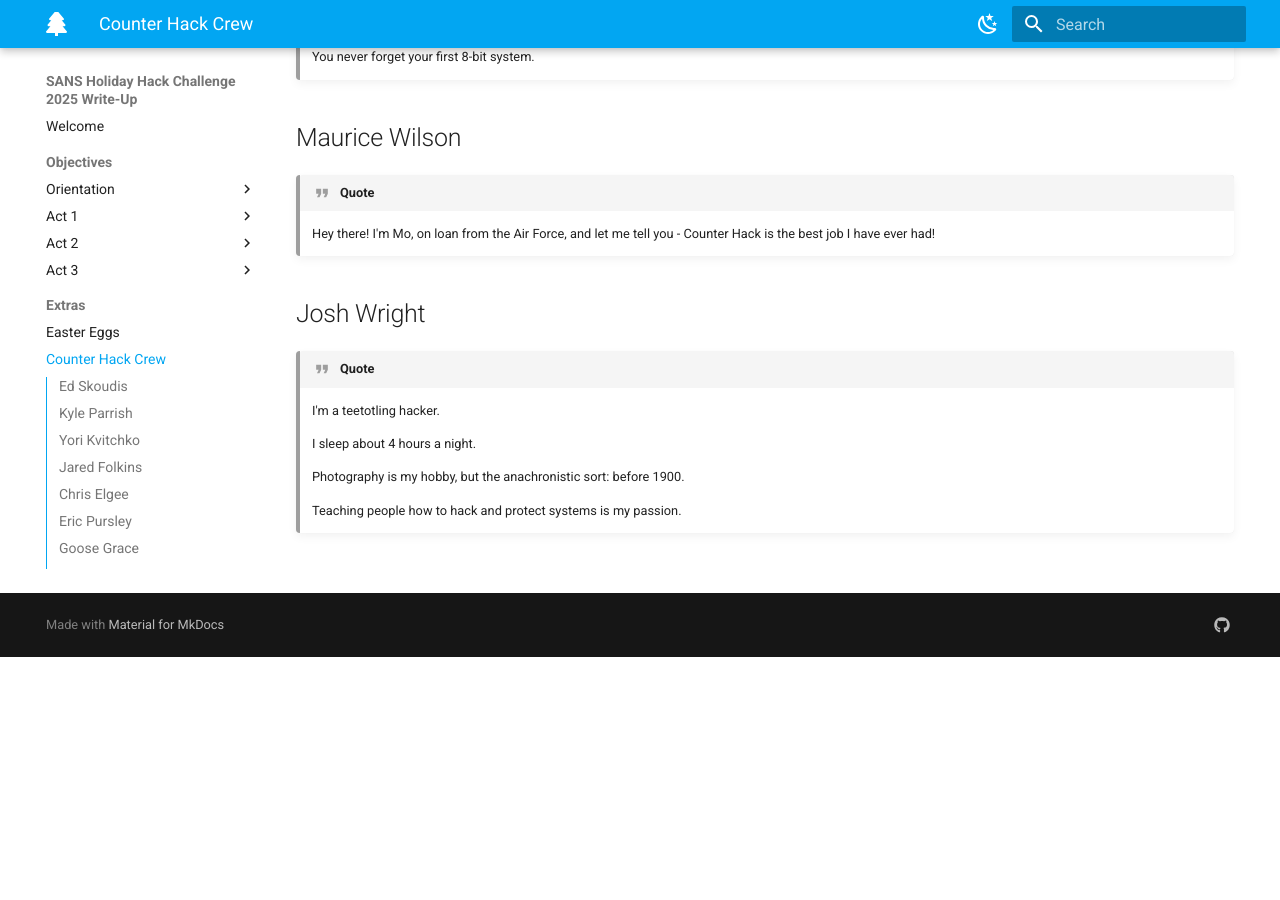
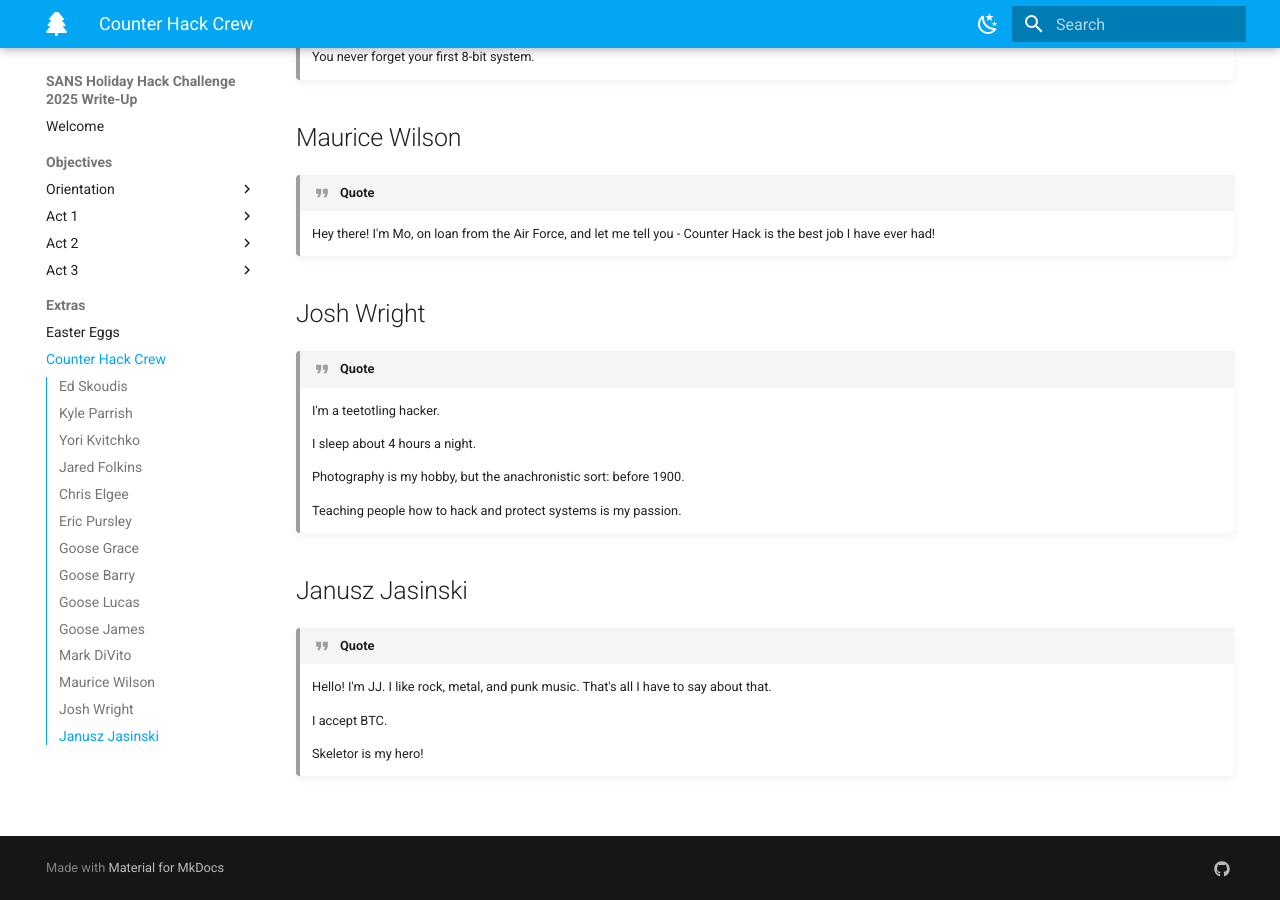
Before and after one commit to knight-scott/HHC_2025, an MkDocs documentation site: the page built from docs/ch_crew.md, in a window 1280 px wide and 900 px high, scrolled down 2682 px. Built offline with MkDocs 1.6.1 and Material for MkDocs 9.7.7, drawn with Linux system fonts in a browser that asks for light colours; comment, search, counter and statistics services are not loaded; before the commit the page ends 3339 px from its top, so only the background shows below that.

```diff
--- a/docs/ch_crew.md
+++ b/docs/ch_crew.md
@@ -83,3 +83,11 @@
     Photography is my hobby, but the anachronistic sort: before 1900.
 
     Teaching people how to hack and protect systems is my passion.
+
+## Janusz Jasinski
+!!! quote
+    Hello! I'm JJ. I like rock, metal, and punk music. That's all I have to say about that.
+
+    I accept BTC.
+
+    Skeletor is my hero!
```
Also changed, not shown: docs/objectives/o15.md (+17 -12 lines), docs/img/objectives/o15/janusz.png (added), docs/img/objectives/o15/router_o15.png (added).
